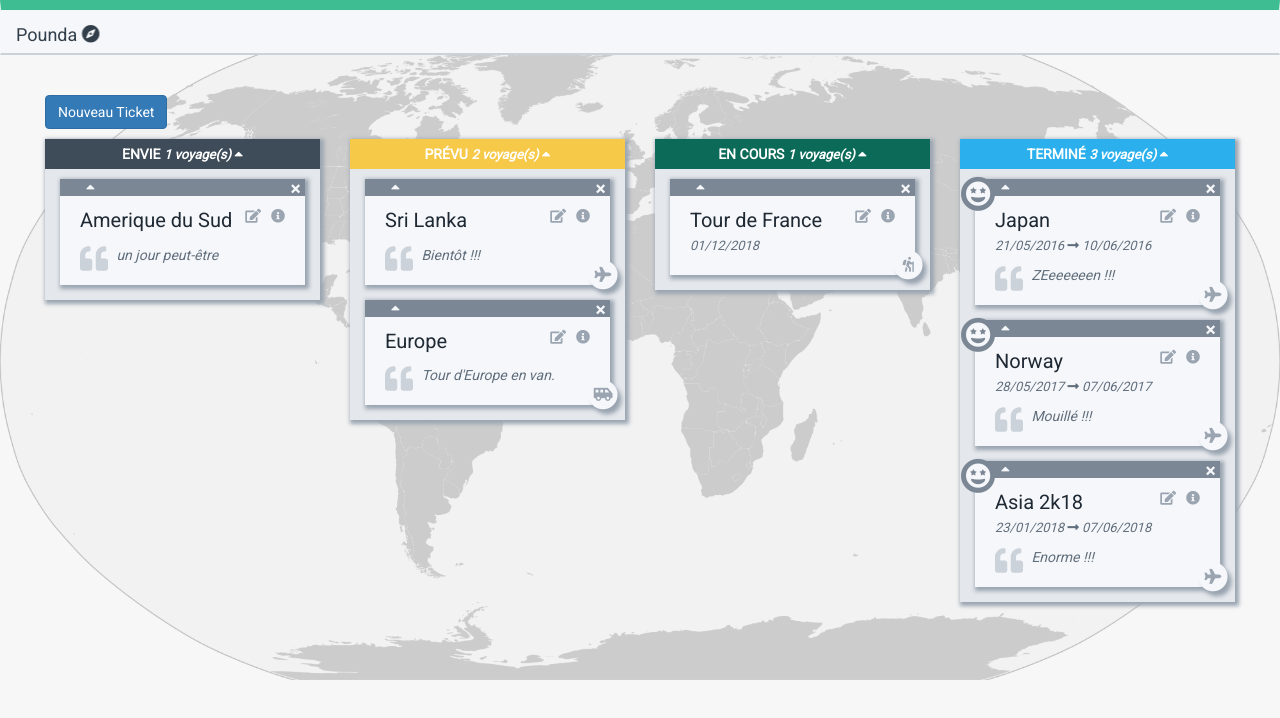
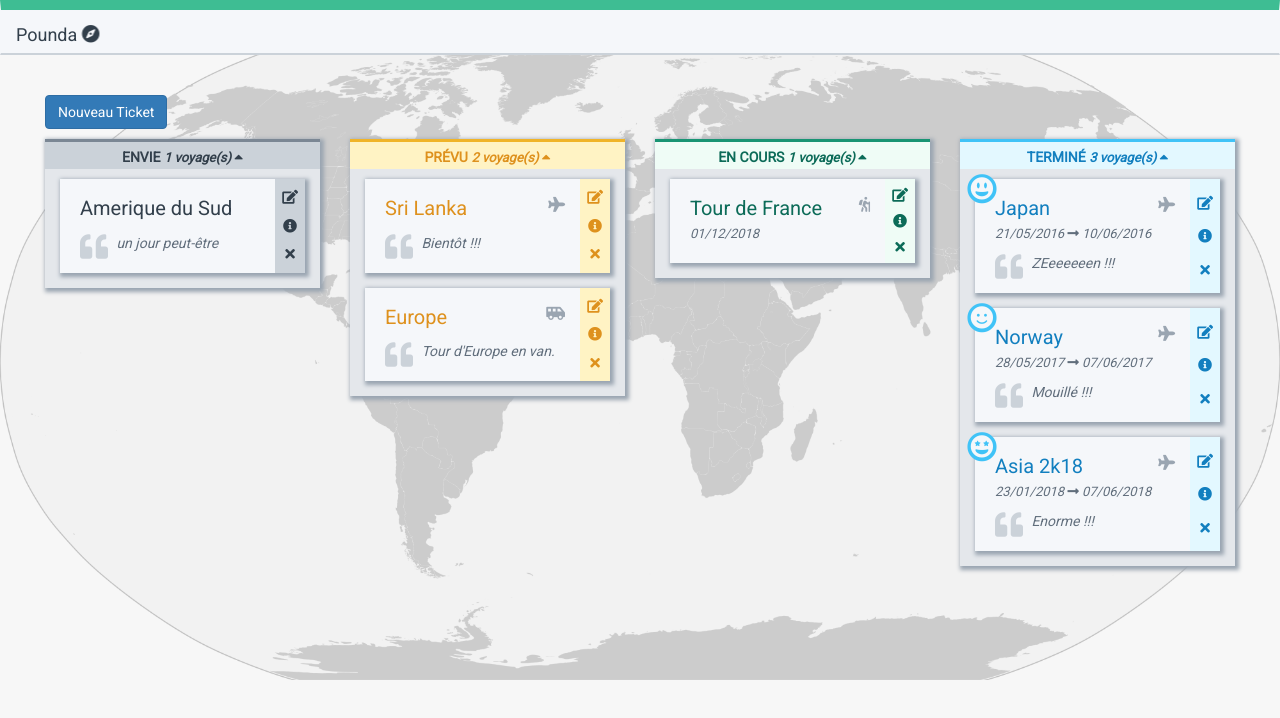
Before and after one commit to poundawan/pounda, a React (Create React App) app: page / in a window 1280 px wide. Shown: the top 718 px of the page. Built offline with nearby package versions, Linux system fonts and the light colour scheme.

Commit message:
Maj CSS général

```diff
--- a/src/App.css
+++ b/src/App.css
@@ -53,11 +53,15 @@ body {
 .navbar-dark .navbar-brand:focus {
   color: #f5f7fa;
 }
+.navbar-default {
+  background-color: #f8f8f8;
+  border-color: #f5f7fa;
+}
 
 .navbar-default .navbar-nav > .active > a,
 .navbar-default .navbar-nav > .active > a:focus,
 .navbar-default .navbar-nav > .active > a:hover {
-  background-color: #e4e7eb;
+  background-color: #f5f7fa;
 }
 .navbar-dark .navbar-nav .nav-link {
   color: rgba(255, 255, 255, 0.5);
@@ -111,19 +115,55 @@ body {
 }
 
 .bg-desire {
-  background-color: #3e4c59 !important;
+  background-color: #cbd2d9;
+  border-top: 3px solid #7b8794;
+  color: #323f4b;
+}
+.bg-desire .navbar-nav > li > a {
+  color: #323f4b;
+  padding: 14px 12px;
+}
+.bg-desire .navbar-nav > li > a:hover {
+  color: #1f2933;
 }
 
 .bg-planned {
-  background-color: #f7c948 !important;
+  background-color: #fff3c4;
+  border-top: 3px solid #f0b429;
+  color: #de911d;
+}
+.bg-planned .navbar-nav > li > a {
+  color: #de911d;
+  padding: 14px 12px;
+}
+.bg-planned .navbar-nav > li > a:hover {
+  color: #b44d12;
 }
 
 .bg-current {
-  background-color: #0c6b58 !important;
+  background-color: #effcf6;
+  border-top: 3px solid #199473;
+  color: #0c6b58;
+}
+.bg-current .navbar-nav > li > a {
+  color: #0c6b58;
+  padding: 14px 12px;
+}
+.bg-current .navbar-nav > li > a:hover {
+  color: #014d40;
 }
 
 .bg-finished {
-  background-color: #2bb0ed !important;
+  background-color: #e3f8ff;
+  border-top: 3px solid #40c3f7;
+  color: #127fbf;
+}
+.bg-finished .navbar-nav > li > a {
+  color: #127fbf;
+  padding: 14px 12px;
+}
+.bg-finished .navbar-nav > li > a:hover {
+  color: #035388;
 }
 
 a.bg-dark:hover,
@@ -329,6 +369,7 @@ textarea {
   width: 100%;
   color: #f5f7fa;
 }
+
 .action-icon:hover {
   cursor: pointer;
   color: #616e7c;
--- a/src/App.js
+++ b/src/App.js
@@ -38,7 +38,7 @@ class App extends Component {
         to: "10/06/2016",
         transport: "plane",
         resume: "ZEeeeeeen !!!",
-        rating: "grin-stars",
+        rating: "grin-alt",
         forecasts: [
           { id: 1, title: "tokyo", status: "done", priority: 3 },
           { id: 2, title: "kyoto", status: "done", priority: 3 },
@@ -119,7 +119,7 @@ class App extends Component {
         to: "07/06/2017",
         transport: "plane",
         resume: "Mouillé !!!",
-        rating: "grin-stars"
+        rating: "smile"
       },
       {
         id: 5,
--- a/src/beforeLeaving.js
+++ b/src/beforeLeaving.js
@@ -25,7 +25,7 @@ class BeforeLeaving extends Component {
                 </NavItem>
               </Nav>
             </Col>
-            <Col sm={8} className={`ticket ${ticket.status}`}>
+            <Col sm={8} className={ticket.status}>
               <Tab.Content animation>
                 <Tab.Pane eventKey="first">
                   <ToDoListBL ticket={ticket} onUpdateTicket={onUpdateTicket} />
--- a/src/expenses.js
+++ b/src/expenses.js
@@ -341,7 +341,7 @@ class Expenses extends Component {
       colspan = currencies.length + 1;
     }
     return (
-      <div className={`ticket expenses ${ticket.status} col-md-12`}>
+      <div className={`expenses ${ticket.status} col-md-12`}>
         <div className="col-md-12">
           {ticket.expenses && ticket.expenses.length > 0 ? (
             <ul>
--- a/src/table.css
+++ b/src/table.css
@@ -19,14 +19,22 @@
 }
 
 .label-ticket.desire {
-  background-color: #3e4c59;
+  background-color: #cbd2d9;
+  border-top: 3px solid #7b8794;
+  color: #323f4b;
 }
 .label-ticket.planned {
-  background-color: #f7c948;
+  background-color: #fff3c4;
+  border-top: 3px solid #f0b429;
+  color: #de911d;
 }
 .label-ticket.current {
-  background-color: #0c6b58;
+  background-color: #effcf6;
+  border-top: 3px solid #199473;
+  color: #0c6b58;
 }
 .label-ticket.finished {
-  background-color: #2bb0ed;
+  background-color: #e3f8ff;
+  border-top: 3px solid #40c3f7;
+  color: #127fbf;
 }
--- a/src/ticket.css
+++ b/src/ticket.css
@@ -1,14 +1,13 @@
 .ticket {
   margin-bottom: 15px;
   background: #f5f7fa;
-  border-top: 17px solid;
   border-color: #7b8794;
   padding-bottom: 10px;
   box-shadow: 2px 2px 4px 2px #9aa5b1;
 }
 
 .ticket > div {
-  padding: 10px 5px;
+  padding: 15px 5px 10px 5px;
 }
 
 .ticket.forecasts,
@@ -16,22 +15,21 @@
   text-align: left;
 }
 
-/*
 .ticket.desire {
   border-color: #7b8794;
 }
 
 .ticket.planned {
-  border-color: #fce588;
+  border-color: #f0b429;
 }
 
 .ticket.current {
-  border-color: #0c6b58;
+  border-color: #199473;
 }
 
 .ticket.finished {
   border-color: #40c3f7;
-}*/
+}
 
 .ticket a.close {
   margin-top: -16px;
@@ -43,6 +41,22 @@
 }
 .ticket a.close:hover {
   color: #cbd2d9;
+}
+
+.title-ticket.desire {
+  color: #323f4b;
+}
+
+.title-ticket.planned {
+  color: #de911d;
+}
+
+.title-ticket.current {
+  color: #0c6b58;
+}
+
+.title-ticket.finished {
+  color: #127fbf;
 }
 
 .title-ticket {
@@ -126,8 +140,64 @@
   color: #8a041a;
 }
 
+.desire .actionIcon {
+  background-color: #cbd2d9;
+  color: #323f4b;
+}
+.desire .actionIcon span.action-icon {
+  color: #323f4b;
+  margin-left: 0px;
+}
+.desire .actionIcon span.action-icon:hover {
+  color: #1f2933;
+}
+
+.planned .actionIcon {
+  background-color: #fff3c4;
+  color: #de911d;
+}
+.planned .actionIcon span.action-icon {
+  color: #de911d;
+  margin-left: 0px;
+}
+.planned .actionIcon span.action-icon:hover {
+  color: #b44d12;
+}
+
+.current .actionIcon {
+  background-color: #effcf6;
+  color: #0c6b58;
+}
+.current .actionIcon span.action-icon {
+  color: #0c6b58;
+  margin-left: 0px;
+}
+.current .actionIcon span.action-icon:hover {
+  color: #014d40;
+}
+
+.finished .actionIcon {
+  background-color: #e3f8ff;
+}
+.finished .actionIcon span.action-icon {
+  color: #127fbf;
+  margin-left: 0px;
+}
+.finished .actionIcon span.action-icon:hover {
+  color: #0b69a3;
+}
+
 .actionIcon {
-  float: right;
+  position: absolute;
+  width: 30px;
+  right: 0px;
+  top: 0;
+  height: 100%;
+  padding-right: 0px;
+  display: flex;
+  flex-direction: column;
+  justify-content: space-evenly;
+  align-items: center;
 }
 
 .transportIcon {
@@ -145,18 +215,47 @@
 .ratingIcon {
   float: right;
   position: absolute;
-  top: -20px;
-  left: -17px;
+  top: -5px;
+  left: -13px;
   color: #f5f7fa;
 }
 .ratingIcon .iconInside {
-  font-size: 25px;
-  line-height: 35px;
+  font-size: 23px;
+  line-height: 30px;
 }
 .ratingIcon .iconOutside {
-  font-size: 35px;
+  font-size: 30px;
+  color: #40c3f7;
+}
+
+.iconTransport {
+  font-size: 15px;
+  float: right;
+  margin-right: 25px;
+  line-height: inherit;
+  color: #9aa5b1;
+}
+
+.editTicketForm {
+  padding-top: 15px;
+}
+/*
+.desire .iconTransport {
   color: #7b8794;
 }
+
+.planned .iconTransport {
+  color: #f0b429;
+}
+
+.current .iconTransport {
+  color: #199473;
+}
+
+.finished .iconTransport {
+  color: #40c3f7;
+}*/
+
 /*
 .colorfinished {
   color: #40c3f7;
--- a/src/ticket.js
+++ b/src/ticket.js
@@ -50,30 +50,24 @@ class Ticket extends Component {
     const { showTicket } = this.state;
     let placesArray = [];
     let places = "";
-    if (this.state.detail && ticket.places.length > 0) {
+    let ticketClass = status + " col-md-12";
+    if (this.state.detail) {
+      if (ticket.places.length > 0) {
         places = ticket.places.map(place => {
           placesArray.push(place.country);
         });
         places = placesArray.join(" • ");
       }
+    } else {
+      ticketClass += " draggable ticket";
+    }
     return (
       <div
         onDragStart={e => this.onDragStart(e, ticket.id)}
         draggable={draggable}
-        className={`ticket ${status} draggable col-md-12`}
+        className={ticketClass}
       >
-        {!this.state.detail ? (
-          <a
-            className="close"
-            aria-label="Close"
-            onClick={e => this.onDeleteTicket(e, ticket.id)}
-          >
-            <span aria-hidden="true">&times;</span>
-          </a>
-        ) : (
-          ""
-        )}
-        {status === "finished" ? (
+        {status === "finished" && !this.state.detail ? (
           <span className="stack fa-2x ratingIcon">
             <Icon name="circle" className={" iconOutside color" + status} />
             <Icon name={ticket.rating} className=" iconInside" />
@@ -81,34 +75,16 @@ class Ticket extends Component {
         ) : (
           ""
         )}
+
+        <div>
+          <span className={` title-ticket ${status}`}>{ticket.title}</span>
           {ticket.transport.length > 0 &&
           ticket.transport !== "none" &&
           showTicket ? (
-          <span className="stack transportIcon">
-            <Icon name="circle" className={" iconOutside "} />
-            <Icon name={ticket.transport} className=" iconInside" />
-          </span>
+            <Icon name={ticket.transport} className="iconTransport" />
           ) : (
             ""
           )}
-        {!showTicket ? (
-          <span
-            className={`col-md-12 title-ticket-small ${status}`}
-            onClick={e => this.showTicket(e, true)}
-          >
-            {ticket.title + " "}
-            <Icon name="caret-down" />
-          </span>
-        ) : (
-          <div>
-            <button
-              type="button"
-              className="button-show"
-              onClick={e => this.showTicket(e, false)}
-            >
-              <Icon name="caret-up" />
-            </button>
-            <span className={` title-ticket ${status}`}>{ticket.title}</span>
           {!this.state.detail ? (
             <div className="actionIcon">
               <span
@@ -121,6 +97,12 @@ class Ticket extends Component {
               </span>
               <span className="action-icon" title="See more informations">
                 <Icon name="info-circle" onClick={this.handleShow} />
+              </span>
+              <span className="action-icon" title="See more informations">
+                <Icon
+                  name="times"
+                  onClick={e => this.onDeleteTicket(e, ticket.id)}
+                />
               </span>
             </div>
           ) : (
@@ -167,7 +149,6 @@ class Ticket extends Component {
             )}
           </div>
         </div>
-        )}
         {!this.state.detail ? (
           <Modal show={this.state.show} onHide={this.handleClose}>
             <TicketDetails
--- a/src/ticketDetails.css
+++ b/src/ticketDetails.css
@@ -1,5 +1,5 @@
 .detail {
-  background-color: #e4e7eb;
+  background-color: #f5f7fa;
   padding-right: 0px;
   padding-left: 0px;
 }
@@ -13,20 +13,20 @@
   overflow-x: scroll;
 }
 
-.detail .ticket ul {
+.detail .details ul {
   padding: 0;
   list-style: none;
   margin-left: -15px;
   margin-right: -15px;
 }
 
-.detail .ticket ul li {
+.detail .details ul li {
   padding: 4px;
   display: flex;
   justify-content: space-between;
 }
 
-.detail .ticket .total {
+.detail .details .total {
   font-weight: 500;
 }
 
--- a/src/ticketEdit.js
+++ b/src/ticketEdit.js
@@ -140,7 +140,7 @@ class TicketEdit extends Component {
     return (
       <div className={`ticket ${status} col-md-12`}>
         <form
-          className="form-horizontal col-md-12"
+          className="form-horizontal col-md-12 editTicketForm"
           onSubmit={e => this.onSubmit(e)}
         >
           <div className="form-group">
--- a/src/travelogue.js
+++ b/src/travelogue.js
@@ -290,7 +290,7 @@ class Travelogue extends Component {
                 </NavItem>
               </Nav>
             </Col>
-            <Col sm={8} className={`ticket ${ticket.status} padding-right-0 `}>
+            <Col sm={8} className={`${ticket.status} padding-right-0 `}>
               <Tab.Content animation>
                 <Tab.Pane eventKey="first">
                   <div class="steps">
```
Lines whose indentation alone changed are shown as unchanged.
